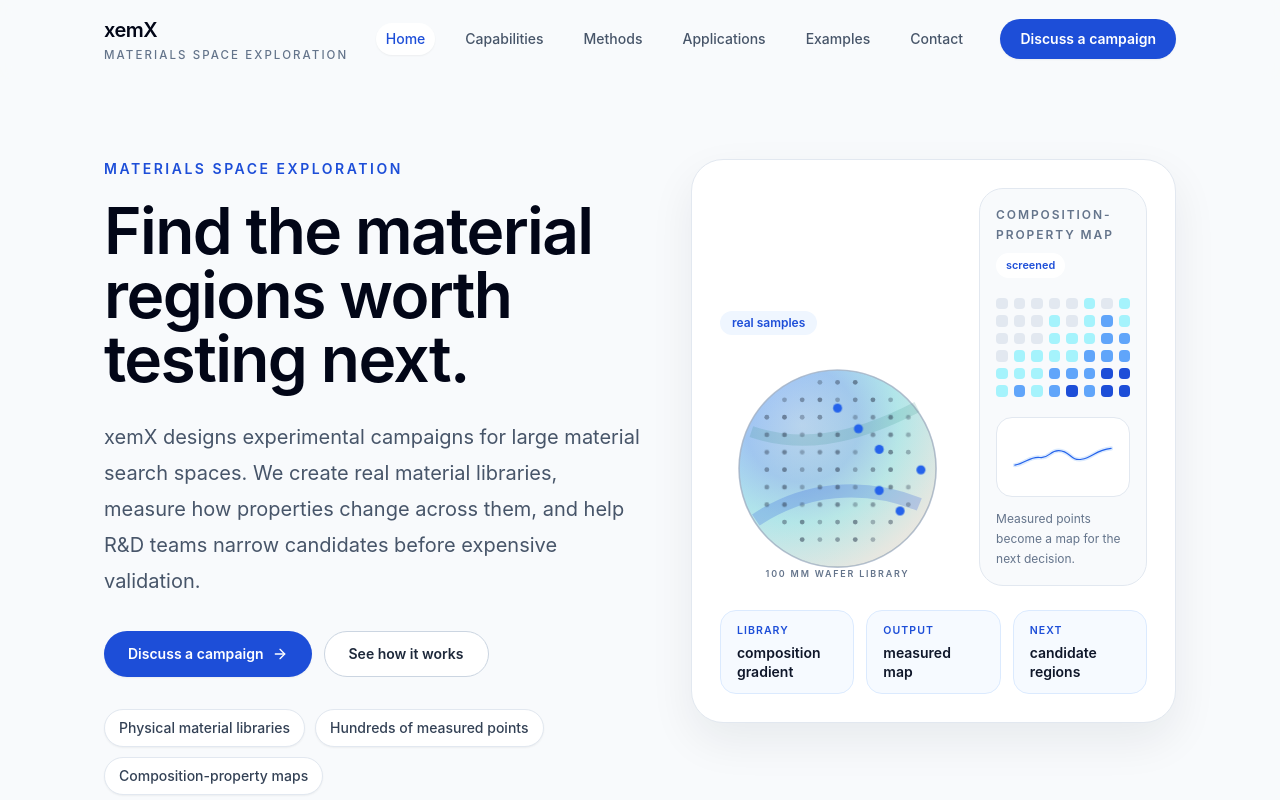
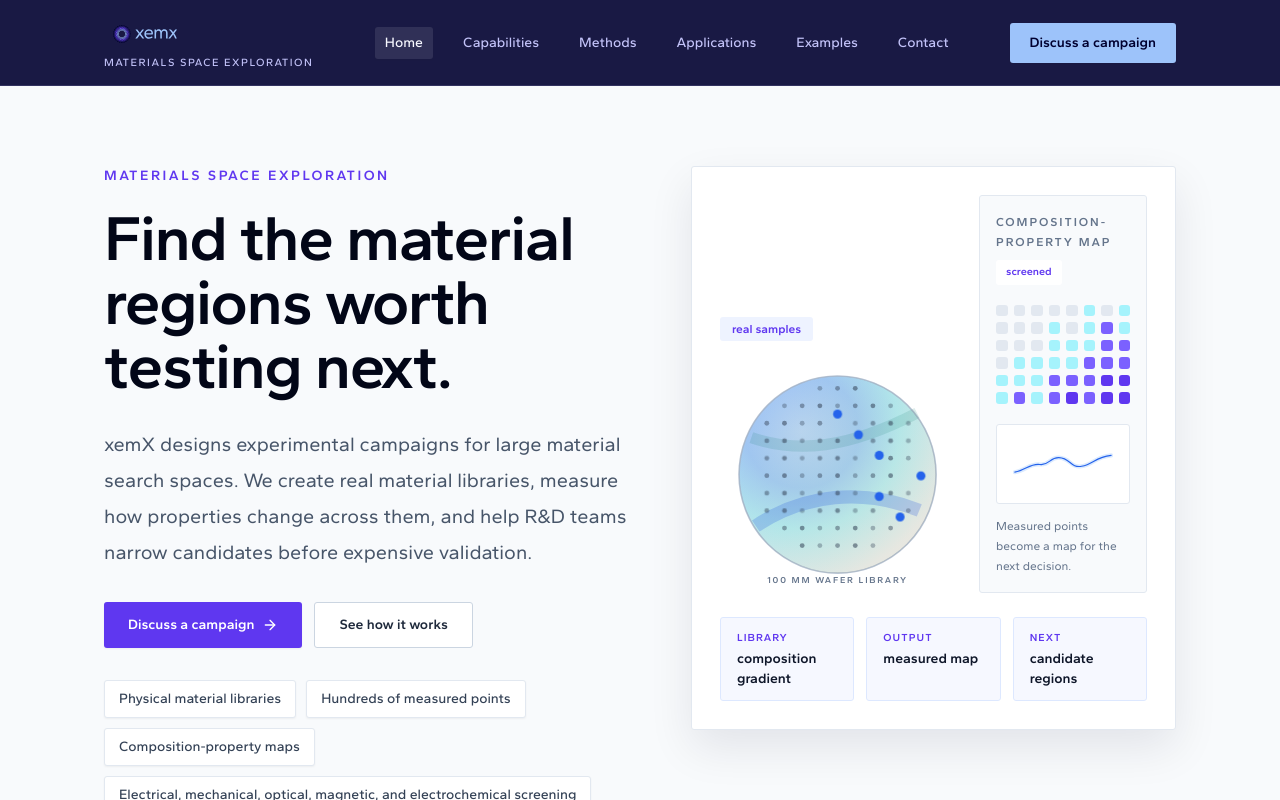
Before and after one commit to parker2017code/xemx-materials-homepage, a React (Vite) app: page / in a window 1280 px wide. Shown: the top 800 px of the page. Built offline with nearby package versions, Linux system fonts and the light colour scheme.

Commit message:
Apply XemX brand polish to private preview

```diff
--- a/index.html
+++ b/index.html
@@ -2,9 +2,13 @@
 <html lang="en">
   <head>
     <meta charset="UTF-8" />
-    <link rel="icon" type="image/svg+xml" href="/favicon.svg" />
+    <link rel="icon" type="image/svg+xml" href="/xemx-logo.svg" />
+    <link rel="preconnect" href="https://fonts.googleapis.com" />
+    <link rel="preconnect" href="https://fonts.gstatic.com" crossorigin />
     <meta name="viewport" content="width=device-width, initial-scale=1.0" />
     <meta name="robots" content="noindex,nofollow" />
+    <meta name="description" content="xemX designs material screening campaigns with real samples, measured properties, and composition-property maps." />
+    <meta name="theme-color" content="#000030" />
     <title>xemX | materials space exploration</title>
   </head>
   <body>
--- a/src/components/ApplicationsPage.tsx
+++ b/src/components/ApplicationsPage.tsx
@@ -10,7 +10,7 @@ export function ApplicationsPage() {
           Material questions we can help screen.
         </h1>
         <p className="mt-7 max-w-3xl text-lg leading-8 text-slate-600">
-          This page translates the campaign platform into practical markets without pretending xemX replaces final device, cell, hardware, or package validation.
+          Screening narrows material candidates before final device, cell, hardware, or package validation.
         </p>
       </section>
 
--- a/src/components/ContactSection.tsx
+++ b/src/components/ContactSection.tsx
@@ -61,7 +61,9 @@ export function ContactSection() {
               </label>
             ))}
             <label className="grid gap-2 text-sm font-semibold text-slate-800 sm:col-span-2">
-              Current testing bottleneck
+              <span>
+                Current testing bottleneck <span className="text-blue-700">*</span>
+              </span>
               <textarea
                 className="min-h-28 rounded-2xl border border-slate-200 bg-white px-4 py-3 text-sm font-normal text-slate-900 outline-none transition placeholder:text-slate-400 focus:border-blue-400 focus:ring-4 focus:ring-blue-100"
                 name="current-testing-bottleneck"
@@ -69,7 +71,9 @@ export function ContactSection() {
               />
             </label>
             <label className="grid gap-2 text-sm font-semibold text-slate-800 sm:col-span-2">
-              What would make a useful screening result?
+              <span>
+                What would make a useful screening result? <span className="text-blue-700">*</span>
+              </span>
               <textarea
                 className="min-h-28 rounded-2xl border border-slate-200 bg-white px-4 py-3 text-sm font-normal text-slate-900 outline-none transition placeholder:text-slate-400 focus:border-blue-400 focus:ring-4 focus:ring-blue-100"
                 name="useful-screening-result"
@@ -80,7 +84,7 @@ export function ContactSection() {
 
           {submitted && (
             <p className="mt-5 rounded-2xl border border-blue-100 bg-white px-4 py-3 text-sm leading-6 text-slate-600" role="status">
-              Your email client should open with the material question details. If it does not, send the same fields to info@xemx-materials.com.
+              Your email client opens with the material question details. If it does not open, send the same fields to info@xemx-materials.com.
             </p>
           )}
 
--- a/src/components/Footer.tsx
+++ b/src/components/Footer.tsx
@@ -3,7 +3,7 @@ export function Footer() {
     <footer className="border-t border-slate-200 bg-slate-950 text-white">
       <div className="mx-auto flex max-w-[1200px] flex-col gap-5 px-6 py-8 text-sm text-slate-300 sm:flex-row sm:items-center sm:justify-between lg:px-10 xl:px-16">
         <div>
-          <p className="text-base font-semibold text-white">xemX</p>
+          <img src="/xemx-logo.svg" alt="xemX" className="h-auto w-28" />
           <p className="mt-1 text-xs uppercase tracking-[0.18em] text-slate-400">materials space exploration</p>
         </div>
         <p className="max-w-xl leading-6">
--- a/src/components/Header.tsx
+++ b/src/components/Header.tsx
@@ -42,18 +42,18 @@ export function Header() {
     <header
       className={cn(
         "sticky top-0 z-50 border-b backdrop-blur transition",
-        scrolled ? "border-slate-200 bg-slate-50/90 shadow-sm" : "border-transparent bg-slate-50/80",
+        scrolled ? "border-[#9dc3fa]/25 bg-[#000030]/95 shadow-sm" : "border-[#c3c3fa]/15 bg-[#000030]/90",
       )}
     >
       <div className="mx-auto flex w-full max-w-[1200px] min-w-0 items-center justify-between gap-3 px-6 py-4 lg:px-10 xl:px-16">
-        <a href="#/" className="min-w-0 max-w-[250px] flex flex-col leading-none lg:max-w-none" aria-label="xemX home">
-          <span className="text-xl font-semibold tracking-tight text-slate-950">xemX</span>
-          <span className="mt-1 truncate text-[0.72rem] font-medium uppercase leading-tight tracking-[0.14em] text-slate-500 lg:whitespace-normal xl:tracking-[0.18em]">
+        <a href="#/" className="flex min-w-0 max-w-[220px] flex-col leading-none lg:min-w-[220px] lg:max-w-none" aria-label="xemX home">
+          <img src="/xemx-logo.svg" alt="" className="h-auto w-[82px]" aria-hidden="true" />
+          <span className="mt-1 truncate text-[0.68rem] font-medium uppercase leading-tight tracking-[0.14em] text-[#c3c3fa] lg:overflow-visible lg:whitespace-nowrap">
             materials space exploration
           </span>
         </a>
 
-        <nav className="hidden items-center gap-3 text-sm font-medium text-slate-600 xl:gap-5 lg:flex">
+        <nav className="hidden items-center gap-3 text-sm font-medium text-[#c3c3fa] xl:gap-5 lg:flex">
           {navItems.map(([label, href]) => {
             const itemRoute = href.replace(/^#\/?/, "") || "home"
             const active = route === itemRoute || (route === "home" && itemRoute === "home")
@@ -64,8 +64,8 @@ export function Header() {
                 href={href}
                 aria-current={active ? "page" : undefined}
                 className={cn(
-                  "rounded-full px-2.5 py-1.5 transition hover:text-blue-700 focus-visible:outline focus-visible:outline-2 focus-visible:outline-offset-2 focus-visible:outline-blue-500",
-                  active && "bg-white text-blue-700 shadow-sm",
+                  "rounded-full px-2.5 py-1.5 transition hover:text-[#f7f8ff] focus-visible:outline focus-visible:outline-2 focus-visible:outline-offset-2 focus-visible:outline-blue-500",
+                  active && "bg-white/10 text-[#f7f8ff] shadow-sm",
                 )}
               >
                 {label}
@@ -77,7 +77,7 @@ export function Header() {
         <div className="hidden lg:block">
           <a
             href="#/contact"
-            className="inline-flex whitespace-nowrap rounded-full bg-blue-700 px-5 py-2.5 text-sm font-semibold text-white shadow-sm transition hover:bg-blue-800 focus-visible:outline focus-visible:outline-2 focus-visible:outline-offset-2 focus-visible:outline-blue-500"
+            className="inline-flex whitespace-nowrap rounded-full bg-[#9dc3fa] px-5 py-2.5 text-sm font-semibold text-[#000030] shadow-sm transition hover:bg-[#c3c3fa] focus-visible:outline focus-visible:outline-2 focus-visible:outline-offset-2 focus-visible:outline-blue-500"
           >
             Discuss a campaign
           </a>
@@ -86,7 +86,7 @@ export function Header() {
         <button
           aria-controls="mobile-navigation"
           aria-expanded={open}
-          className="inline-flex h-10 w-10 shrink-0 items-center justify-center rounded-full border border-slate-200 bg-white text-slate-700 lg:hidden"
+          className="inline-flex h-10 w-10 shrink-0 items-center justify-center rounded-full border border-[#9dc3fa]/35 bg-[#000030] text-[#f7f8ff] lg:hidden"
           type="button"
           aria-label="Toggle navigation"
           onClick={() => setOpen((value) => !value)}
@@ -96,8 +96,8 @@ export function Header() {
       </div>
 
       {open && (
-        <div id="mobile-navigation" className="border-t border-slate-200 bg-white px-6 py-4 lg:hidden">
-          <nav className="mx-auto grid max-w-[1200px] gap-1 text-sm font-medium text-slate-700">
+        <div id="mobile-navigation" className="border-t border-[#9dc3fa]/25 bg-[#000030] px-6 py-4 lg:hidden">
+          <nav className="mx-auto grid max-w-[1200px] gap-1 text-sm font-medium text-[#c3c3fa]">
             {navItems.map(([label, href]) => {
               const itemRoute = href.replace(/^#\/?/, "") || "home"
               const active = route === itemRoute || (route === "home" && itemRoute === "home")
@@ -108,8 +108,8 @@ export function Header() {
                   href={href}
                   aria-current={active ? "page" : undefined}
                   className={cn(
-                    "rounded-xl px-3 py-3 hover:bg-slate-50 hover:text-blue-700 focus-visible:outline focus-visible:outline-2 focus-visible:outline-offset-2 focus-visible:outline-blue-500",
-                    active && "bg-blue-50 text-blue-700",
+                    "rounded-xl px-3 py-3 hover:bg-white/10 hover:text-[#f7f8ff] focus-visible:outline focus-visible:outline-2 focus-visible:outline-offset-2 focus-visible:outline-blue-500",
+                    active && "bg-white/10 text-[#f7f8ff]",
                   )}
                   onClick={() => setOpen(false)}
                 >
@@ -119,7 +119,7 @@ export function Header() {
             })}
             <a
               href="#/contact"
-              className="mt-3 rounded-full bg-blue-700 px-5 py-3 text-center font-semibold text-white"
+              className="mt-3 rounded-full bg-[#9dc3fa] px-5 py-3 text-center font-semibold text-[#000030]"
               onClick={() => setOpen(false)}
             >
               Discuss a campaign
--- a/src/index.css
+++ b/src/index.css
@@ -1,11 +1,13 @@
+@import url("https://fonts.googleapis.com/css2?family=Gantari:wght@300;400;500;600;700;800&display=swap");
+
 @tailwind base;
 @tailwind components;
 @tailwind utilities;
 
 :root {
-  font-family: Inter, system-ui, -apple-system, BlinkMacSystemFont, "Segoe UI", sans-serif;
-  color: #111827;
-  background: #f8fafc;
+  font-family: Gantari, system-ui, -apple-system, BlinkMacSystemFont, "Segoe UI", sans-serif;
+  color: #020219;
+  background: #f7f8ff;
   font-synthesis: none;
   text-rendering: optimizeLegibility;
   -webkit-font-smoothing: antialiased;
@@ -21,8 +23,9 @@ body {
   min-width: 320px;
   overflow-x: hidden;
   background:
-    radial-gradient(circle at top left, rgba(37, 99, 235, 0.08), transparent 32rem),
-    #f8fafc;
+    radial-gradient(circle at top left, rgba(157, 195, 250, 0.28), transparent 32rem),
+    linear-gradient(180deg, rgba(0, 0, 48, 0.035), transparent 34rem),
+    #f7f8ff;
 }
 
 #root {
@@ -30,8 +33,19 @@ body {
 }
 
 ::selection {
-  background: #bfdbfe;
-  color: #111827;
+  background: #c3c3fa;
+  color: #000030;
+}
+
+:where(
+  .rounded,
+  .rounded-xl,
+  .rounded-2xl,
+  .rounded-3xl,
+  .rounded-full,
+  .rounded-\[2rem\]
+) {
+  border-radius: 3px !important;
 }
 
 @keyframes soft-pulse {
--- a/tailwind.config.js
+++ b/tailwind.config.js
@@ -4,14 +4,24 @@ export default {
   theme: {
     extend: {
       colors: {
-        graphite: "#111827",
-        muted: "#64748B",
-        line: "#E2E8F0",
-        accent: "#2563EB",
-        accentSoft: "#DBEAFE",
+        blue: {
+          50: "#EEF3FF",
+          100: "#DDE8FF",
+          200: "#C3C3FA",
+          300: "#9DC3FA",
+          400: "#7B61FF",
+          500: "#6C49F5",
+          700: "#5F37F0",
+          800: "#4F2FD0",
+        },
+        graphite: "#020219",
+        muted: "#7E87B6",
+        line: "#D8D9F2",
+        accent: "#5F37F0",
+        accentSoft: "#E8ECFF",
       },
       boxShadow: {
-        soft: "0 18px 45px rgba(15, 23, 42, 0.07)",
+        soft: "0 18px 45px rgba(0, 0, 48, 0.09)",
       },
     },
   },
```
Also changed, not shown: public/favicon.svg, public/xemx-logo.svg (added), 2 other files (tests, documents, lock files or other folders).
